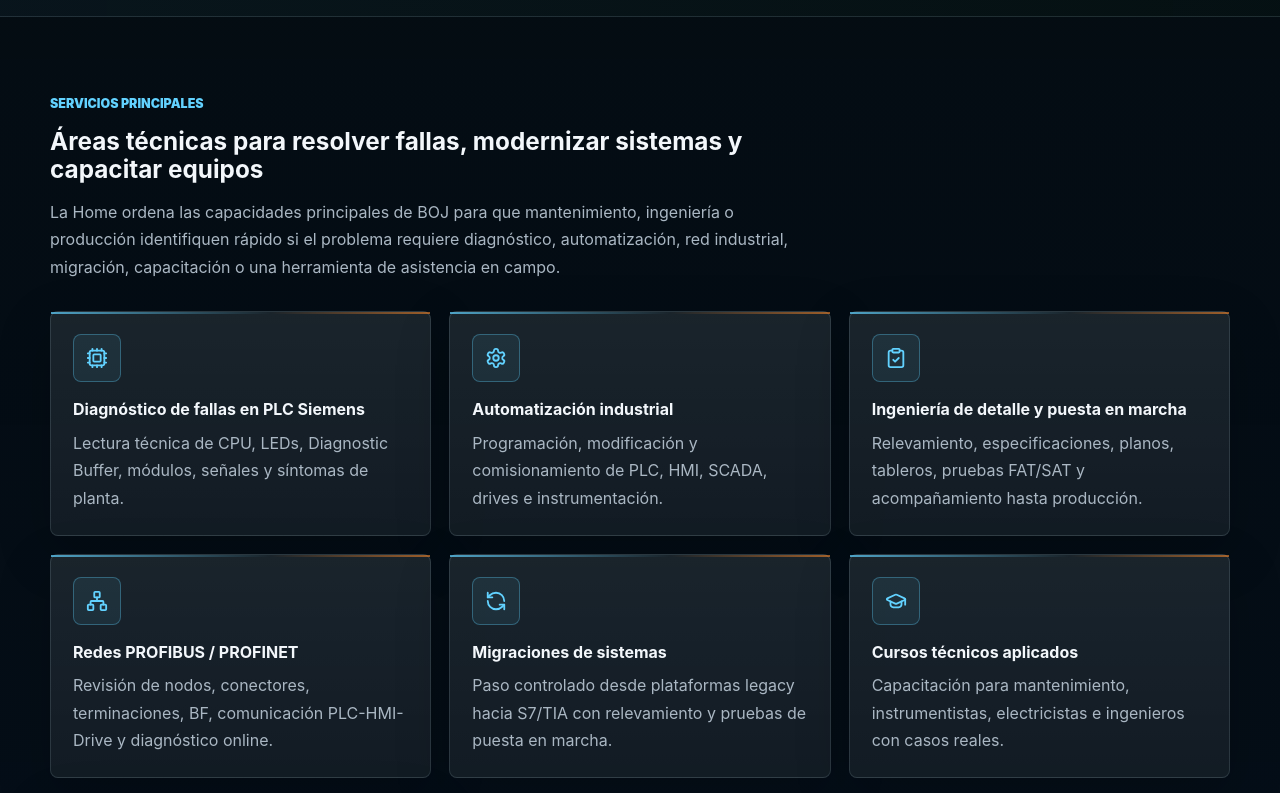
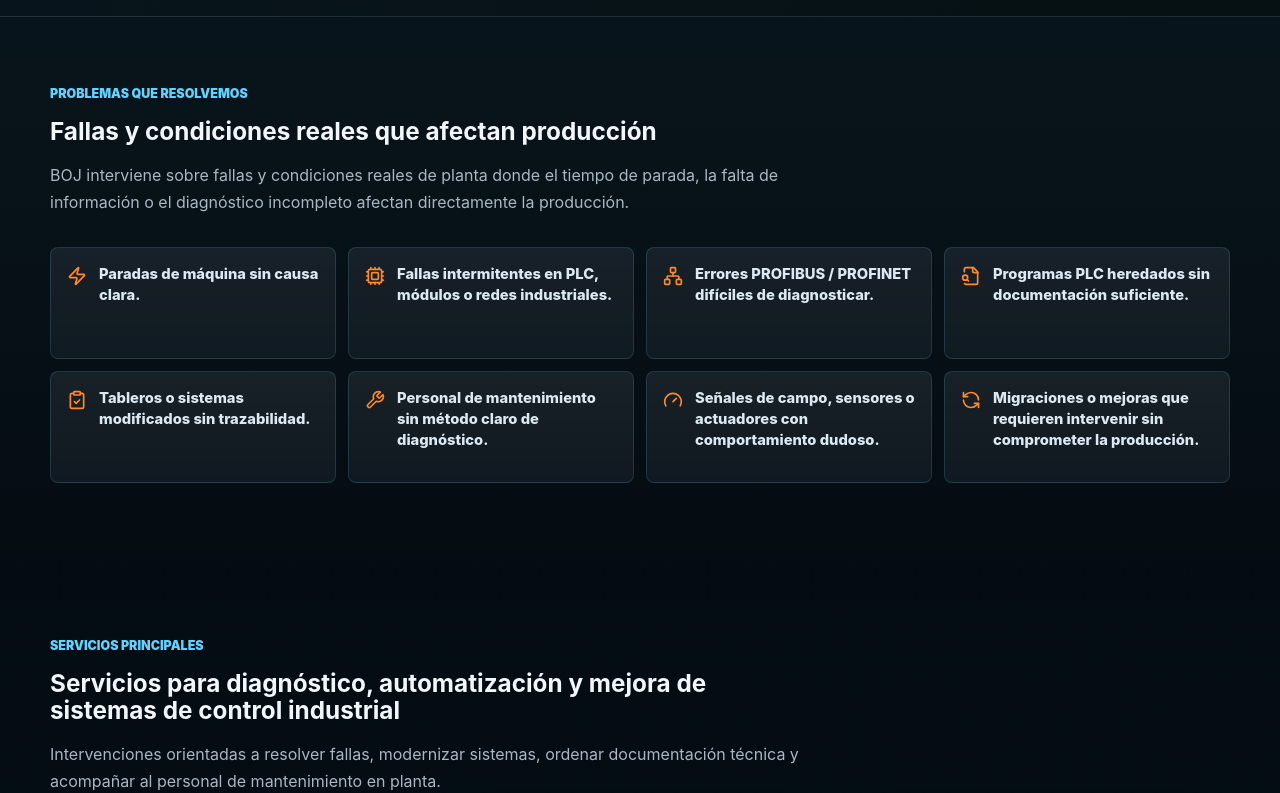
Before and after one commit to bojautomatizacionycontrol-code/boj-automatizacion-web, a React (Vite) app: page /#/inicio in a window 1280 px wide. Shown: the part 896-1689 px from the top of the page. Built offline with nearby package versions, Linux system fonts and the light colour scheme.

Commit message:
mejora estructura home curso app y conversion

```diff
--- a/src/App.jsx
+++ b/src/App.jsx
@@ -122,9 +122,58 @@ const homeServiceOrder = [
   "App de diagnóstico para campo",
 ];
 
+const homeServiceText = {
+  "Diagnóstico de fallas en PLC Siemens":
+    "Lectura técnica de CPU, LEDs, Diagnostic Buffer, módulos, señales y síntomas de planta. Se entrega análisis de causa probable y recomendación de intervención.",
+  "Automatización industrial":
+    "Programación, modificación y puesta en marcha de PLC, HMI, SCADA, drives e instrumentación para máquinas y procesos industriales.",
+  "Ingeniería de detalle y puesta en marcha":
+    "Relevamiento, especificaciones, planos, tableros, pruebas FAT/SAT y acompañamiento hasta producción.",
+  "Redes PROFIBUS / PROFINET":
+    "Revisión de nodos, conectores, terminaciones, BF, comunicación PLC-HMI-Drive y diagnóstico online de redes industriales.",
+  "Migraciones de sistemas":
+    "Relevamiento de plataformas legacy, estrategia de migración, pruebas controladas y puesta en marcha hacia S7/TIA.",
+  "Cursos técnicos aplicados":
+    "Capacitación orientada a mantenimiento industrial con casos reales, procedimientos de diagnóstico y lectura de sistemas existentes.",
+  "App de diagnóstico para campo":
+    "Herramienta digital para ordenar síntomas, estados de CPU, red y observaciones de campo antes de tomar decisiones técnicas.",
+};
+
 const featuredHomeServices = homeServiceOrder
   .map((title) => homeHighlights.find((item) => item.title === title))
+  .map((item) => (item ? { ...item, text: homeServiceText[item.title] || item.text } : item))
   .filter(Boolean);
+
+const homeProblems = [
+  { icon: "Zap", text: "Paradas de máquina sin causa clara." },
+  { icon: "Cpu", text: "Fallas intermitentes en PLC, módulos o redes industriales." },
+  { icon: "Network", text: "Errores PROFIBUS / PROFINET difíciles de diagnosticar." },
+  { icon: "FileSearch", text: "Programas PLC heredados sin documentación suficiente." },
+  { icon: "ClipboardCheck", text: "Tableros o sistemas modificados sin trazabilidad." },
+  { icon: "Wrench", text: "Personal de mantenimiento sin método claro de diagnóstico." },
+  { icon: "Gauge", text: "Señales de campo, sensores o actuadores con comportamiento dudoso." },
+  { icon: "RefreshCcw", text: "Migraciones o mejoras que requieren intervenir sin comprometer la producción." },
+];
+
+const homeAudience = [
+  "Plantas industriales con sistemas PLC Siemens en operación.",
+  "Responsables de mantenimiento que necesitan reducir tiempos de parada.",
+  "Empresas que requieren diagnóstico, mejora o modernización de sistemas existentes.",
+  "Técnicos e ingenieros que buscan formación aplicada a fallas reales.",
+  "Equipos de mantenimiento que necesitan ordenar procedimientos de intervención.",
+  "Industrias con tableros, redes, HMI, variadores o instrumentación en servicio.",
+];
+
+const workModes = [
+  "Diagnóstico remoto asistido.",
+  "Asistencia técnica en planta.",
+  "Capacitación in-company.",
+  "Desarrollo de mejoras y migraciones.",
+  "Soporte técnico por proyecto.",
+  "Revisión de documentación, backups y arquitectura de control.",
+  "Acompañamiento en puesta en marcha.",
+  "Desarrollo de recursos técnicos y herramientas digitales para mantenimiento.",
+];
 
 const featuredCourseBullets = [
   "Orientado a mantenimiento industrial.",
@@ -390,9 +439,8 @@ function HomePage() {
           <p className="eyebrow">PLC Siemens | Diagnóstico industrial | Capacitación técnica</p>
           <h1>Automatización, diagnóstico y capacitación industrial para sistemas PLC Siemens</h1>
           <p className="hero-subtitle">
-            Servicios técnicos, formación especializada y herramientas digitales para reducir tiempos
-            de parada, diagnosticar fallas con método y mejorar la confiabilidad de sistemas de
-            control industrial.
+            Diagnóstico, automatización y capacitación técnica para plantas que necesitan resolver
+            fallas, reducir paradas y mantener sistemas Siemens operativos con criterio profesional.
           </p>
           <div className="hero-actions">
             <PrimaryLink href={whatsappUrl("Hola, necesito consultar por diagnóstico, automatización o capacitación industrial.")}>
@@ -405,11 +453,13 @@ function HomePage() {
       </section>
 
       <TrustBar />
+      <HomeProblemsSection />
       <HomeServicesSection />
       <HomeDifferentialSection />
       <MethodSection />
       <FeaturedCourseSection />
       <FeaturedAppSection />
+      <WorkModesSection />
       <FinalCTA />
     </>
   );
@@ -1256,14 +1306,36 @@ function IndustrialScopeSection() {
   );
 }
 
+function HomeProblemsSection() {
+  return (
+    <section className="section home-problems-section">
+      <div className="section-container">
+        <SectionHeader
+          eyebrow="Problemas que resolvemos"
+          title="Fallas y condiciones reales que afectan producción"
+          text="BOJ interviene sobre fallas y condiciones reales de planta donde el tiempo de parada, la falta de información o el diagnóstico incompleto afectan directamente la producción."
+        />
+        <div className="problem-grid">
+          {homeProblems.map((item) => (
+            <article className="problem-card" key={item.text}>
+              <Icon name={item.icon} size={20} />
+              <span>{item.text}</span>
+            </article>
+          ))}
+        </div>
+      </div>
+    </section>
+  );
+}
+
 function HomeServicesSection() {
   return (
     <section className="section home-services-section">
       <div className="section-container">
         <SectionHeader
           eyebrow="Servicios principales"
-          title="Áreas técnicas para resolver fallas, modernizar sistemas y capacitar equipos"
-          text="La Home ordena las capacidades principales de BOJ para que mantenimiento, ingeniería o producción identifiquen rápido si el problema requiere diagnóstico, automatización, red industrial, migración, capacitación o una herramienta de asistencia en campo."
+          title="Servicios para diagnóstico, automatización y mejora de sistemas de control industrial"
+          text="Intervenciones orientadas a resolver fallas, modernizar sistemas, ordenar documentación técnica y acompañar al personal de mantenimiento en planta."
         />
         <div className="feature-grid home-services-grid">
           {featuredHomeServices.map((item) => (
@@ -1300,9 +1372,49 @@ function HomeDifferentialSection() {
             <span>Diagnóstico online</span>
             <span>Puesta en marcha</span>
           </div>
-        </div>
-        <div className="check-grid home-differential-checks">
-          {whyBoj.map((item) => (
+          <div className="check-grid home-differential-checks">
+            {whyBoj.map((item) => (
+              <CheckItem key={item}>{item}</CheckItem>
+            ))}
+          </div>
+        </div>
+        <aside className="home-audience-panel">
+          <p className="eyebrow">Para quién trabajamos</p>
+          <h3>Entornos industriales con sistemas de control en servicio</h3>
+          <p>
+            BOJ está orientado a entornos industriales donde los sistemas de control deben
+            mantenerse operativos, documentados y diagnosticables.
+          </p>
+          <div className="home-audience-list">
+            {homeAudience.map((item) => (
+              <CheckItem key={item}>{item}</CheckItem>
+            ))}
+          </div>
+        </aside>
+      </div>
+    </section>
+  );
+}
+
+function WorkModesSection() {
+  return (
+    <section className="section work-modes-section">
+      <div className="section-container work-modes-layout">
+        <div>
+          <p className="eyebrow">Modalidades de trabajo</p>
+          <h2>Soporte adaptable a la criticidad de planta y al equipo técnico interno</h2>
+          <p>
+            El soporte puede adaptarse al tipo de problema, criticidad de la planta y
+            disponibilidad del equipo técnico interno.
+          </p>
+          <p className="work-modes-scope">
+            Servicios presenciales y soporte técnico para industrias en Argentina. Capacitación
+            digital, recursos técnicos y app de diagnóstico disponibles para técnicos
+            hispanohablantes.
+          </p>
+        </div>
+        <div className="work-modes-grid">
+          {workModes.map((item) => (
             <CheckItem key={item}>{item}</CheckItem>
           ))}
         </div>
@@ -1324,6 +1436,11 @@ function FeaturedCourseSection() {
             PROFIBUS/PROFINET y utilizar herramientas de STEP 7 Classic para diagnosticar con
             método.
           </p>
+          <p className="course-positioning-note">
+            No es un curso básico de programación desde cero. Está diseñado para interpretar
+            sistemas existentes, diagnosticar fallas y tomar decisiones técnicas en contexto de
+            planta.
+          </p>
           <div className="highlight-list">
             {featuredCourseBullets.map((item) => (
               <CheckItem key={item}>{item}</CheckItem>
@@ -1334,7 +1451,7 @@ function FeaturedCourseSection() {
               Ver curso <ArrowRight size={18} />
             </PrimaryLink>
             <SecondaryLink href={whatsappUrl("Hola, necesito consultar por capacitación en diagnóstico de fallas PLC Siemens S7-300/400 con STEP 7 Classic.")}>
-              Consultar capacitación
+              Consultar capacitación in-company
             </SecondaryLink>
           </div>
         </div>
@@ -1359,6 +1476,10 @@ function FeaturedAppSection() {
             de campo para obtener hipótesis probables, criterios de verificación y una secuencia
             de análisis más ordenada.
           </p>
+          <p>
+            Pensada para técnicos que necesitan ordenar el diagnóstico en campo, evitar
+            conclusiones apresuradas y documentar mejor el análisis de una falla.
+          </p>
           <div className="highlight-list app-highlight-list">
             {featuredAppBullets.map((item) => (
               <CheckItem key={item}>{item}</CheckItem>
@@ -1376,7 +1497,9 @@ function FeaturedAppSection() {
           </p>
           <div className="button-row">
             <PrimaryLink href="#/app">Conocer la app</PrimaryLink>
-            <SecondaryLink href="#/app">Probar BOJ S7-PLC</SecondaryLink>
+            <SecondaryLink href={whatsappUrl("Hola, quiero solicitar acceso Trial a BOJ S7-PLC.")}>
+              Solicitar acceso Trial
+            </SecondaryLink>
           </div>
         </div>
         <AppMockup />
--- a/src/styles.css
+++ b/src/styles.css
@@ -913,6 +913,45 @@ p {
   text-align: center;
 }
 
+.home-problems-section {
+  padding-top: 66px;
+  background:
+    linear-gradient(180deg, rgba(98, 210, 255, 0.035), rgba(3, 8, 13, 0.12)),
+    rgba(5, 12, 18, 0.84);
+}
+
+.problem-grid {
+  display: grid;
+  grid-template-columns: repeat(4, minmax(0, 1fr));
+  gap: 12px;
+}
+
+.problem-card {
+  min-height: 112px;
+  display: flex;
+  gap: 12px;
+  align-items: flex-start;
+  padding: 16px;
+  border: 1px solid rgba(98, 210, 255, 0.16);
+  border-radius: var(--radius);
+  background:
+    linear-gradient(180deg, rgba(255, 255, 255, 0.046), rgba(255, 255, 255, 0.016)),
+    rgba(16, 26, 34, 0.72);
+}
+
+.problem-card svg {
+  flex: 0 0 auto;
+  color: var(--orange);
+  margin-top: 2px;
+}
+
+.problem-card span {
+  color: #dce9f2;
+  font-size: 0.92rem;
+  font-weight: 850;
+  line-height: 1.42;
+}
+
 .home-services-section {
   background:
     linear-gradient(180deg, rgba(3, 8, 13, 0.18), rgba(20, 149, 255, 0.025)),
@@ -962,12 +1001,33 @@ p {
 }
 
 .home-differential-checks {
+  margin-top: 24px;
   padding: 24px;
   border: 1px solid var(--line);
   border-radius: var(--radius);
   background: rgba(3, 8, 13, 0.28);
 }
 
+.home-audience-panel {
+  padding: 24px;
+  border: 1px solid rgba(98, 210, 255, 0.2);
+  border-radius: var(--radius);
+  background:
+    linear-gradient(135deg, rgba(20, 149, 255, 0.1), rgba(71, 209, 140, 0.035)),
+    rgba(3, 8, 13, 0.34);
+}
+
+.home-audience-panel h3 {
+  font-size: clamp(1.1rem, 1.5vw, 1.38rem);
+}
+
+.home-audience-list,
+.work-modes-grid {
+  display: grid;
+  gap: 11px;
+  margin-top: 18px;
+}
+
 .featured-course {
   border-top: 1px solid var(--line);
   border-bottom: 1px solid var(--line);
@@ -994,6 +1054,17 @@ p {
   color: #e0eef6;
   font-size: 1.02rem;
   font-weight: 800;
+}
+
+.course-positioning-note,
+.work-modes-scope {
+  margin-top: 18px;
+  padding: 15px 16px;
+  border-left: 3px solid var(--orange);
+  color: #e8f4fa;
+  background: rgba(255, 138, 42, 0.07);
+  font-weight: 850;
+  line-height: 1.5;
 }
 
 .highlight-list {
@@ -1042,6 +1113,28 @@ p {
 
 .app-home-note {
   margin-top: 20px;
+}
+
+.work-modes-section {
+  background:
+    linear-gradient(180deg, rgba(3, 8, 13, 0.88), rgba(16, 26, 34, 0.82)),
+    rgba(5, 12, 18, 0.86);
+}
+
+.work-modes-layout {
+  display: grid;
+  grid-template-columns: minmax(0, 0.82fr) minmax(360px, 1fr);
+  gap: 38px;
+  align-items: start;
+}
+
+.work-modes-grid {
+  grid-template-columns: repeat(2, minmax(0, 1fr));
+  margin-top: 0;
+  padding: 22px;
+  border: 1px solid var(--line);
+  border-radius: var(--radius);
+  background: rgba(255, 255, 255, 0.028);
 }
 
 .course-card {
@@ -2794,6 +2887,7 @@ textarea {
 
   .feature-grid,
   .card-grid.three,
+  .problem-grid,
   .function-grid,
   .method-grid,
   .app-module-grid,
@@ -2806,6 +2900,7 @@ textarea {
   .app-intro,
   .featured-course-layout,
   .app-feature-layout,
+  .work-modes-layout,
   .app-page-grid,
   .contact-grid,
   .contact-direct,
@@ -2924,9 +3019,11 @@ textarea {
   .feature-grid,
   .card-grid.three,
   .card-grid.two,
+  .problem-grid,
   .course-grid,
   .check-grid,
   .highlight-list,
+  .work-modes-grid,
   .function-grid,
   .app-module-grid,
   .app-version-grid,
@@ -3115,6 +3212,7 @@ textarea {
   }
 
   .feature-card,
+  .problem-card,
   .service-card,
   .info-card,
   .version-card,
```
Also changed, not shown: 1 other file (tests, documents, lock files or other folders).
